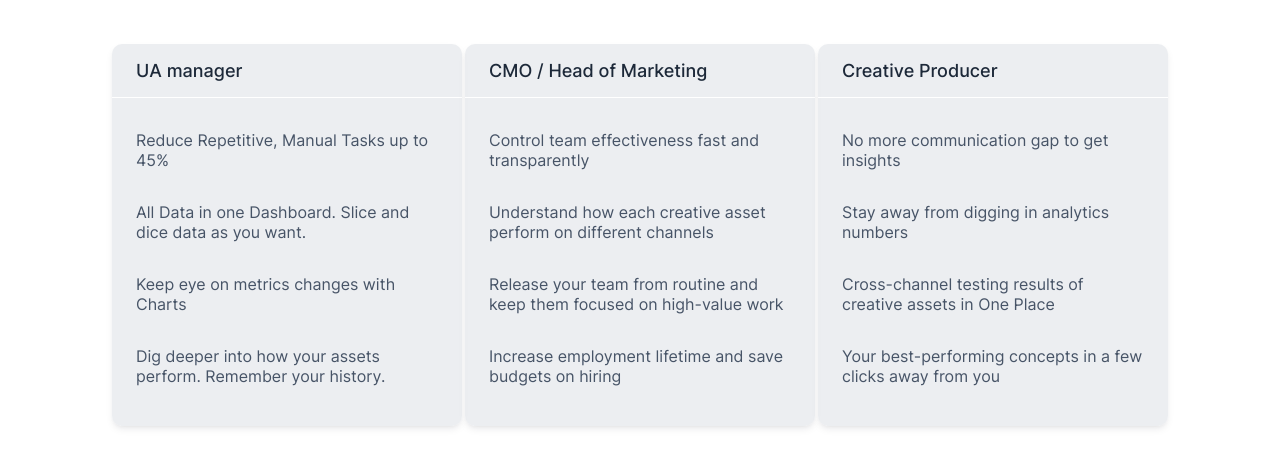
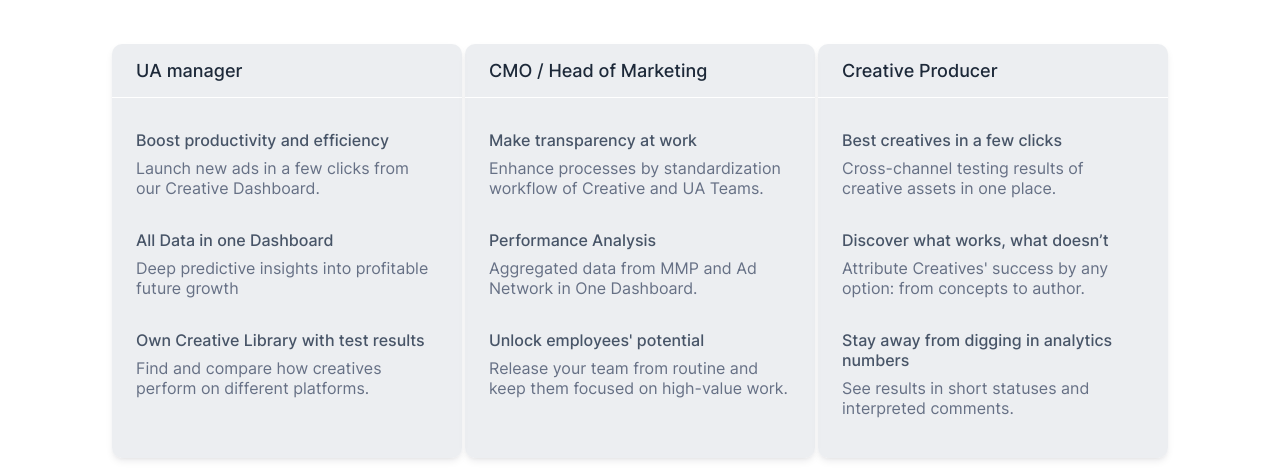
Before and after one commit to scalemate-dev/scalemate-landing, a Vue app: page / in a window 1280 px wide. Shown: the part 940-1408 px from the top of the page. Built offline with nearby package versions, Linux system fonts and the light colour scheme.

Commit message:
fix texts for how we can help block

```diff
--- a/src/blocks/HowCanHelp.vue
+++ b/src/blocks/HowCanHelp.vue
@@ -26,28 +26,26 @@ export default {
         {
           position: 'UA manager',
           options: [
-            {label: 'Reduce Repetitive, Manual Tasks up to 45%'},
-            {label: 'All Data in one Dashboard. Slice and dice data as you want.'},
-            {label: 'Keep eye on metrics changes with Charts'},
-            {label: 'Dig deeper into how your assets perform. Remember your history.'},
+            {label: 'Boost productivity and efficiency', text: 'Launch new ads in a few clicks from our Creative Dashboard.'},
+            {label: 'All Data in one Dashboard', text: 'Deep predictive insights into profitable future growth'},
+            {label: 'Own Creative Library with test results', text: 'Find and compare how creatives perform on different platforms.'}
           ]
         },
         {
           position: 'CMO / Head of Marketing',
           options: [
-            {label: 'Control team effectiveness fast and transparently'},
-            {label: 'Understand how each creative asset perform on different channels'},
-            {label: 'Release your team from routine and keep them focused on high-value work'},
-            {label: 'Increase employment lifetime and save budgets on hiring'},
+            {label: 'Make transparency at work', text: 'Enhance processes by standardization workflow of Creative and UA Teams.'},
+            {label: 'Performance Analysis', text: 'Aggregated data from MMP and Ad Network in One Dashboard.'},
+            {label: 'Unlock employees\' potential', text: 'Release your team from routine and keep them focused on high-value work.'},
           ]
         },
         {
           position: 'Creative Producer',
           options: [
-            {label: 'No more communication gap to get insights'},
-            {label: 'Stay away from digging in analytics numbers'},
-            {label: 'Cross-channel testing results of creative assets in One Place'},
-            {label: 'Your best-performing concepts in a few clicks away from you'},
+            {label: 'Best creatives in a few clicks', text: 'Cross-channel testing results of creative assets in one place.'},
+            {label: 'Discover what works, what doesn’t', text: 'Attribute Creatives\' success by any option: from concepts to author.'},
+            {label: 'Stay away from digging in analytics numbers', text: 'See results in short statuses and interpreted comments.'},
+            // {label: 'Your best-performing concepts in a few clicks away from you'},
           ]
         },
       ]
@@ -109,7 +107,7 @@ export default {
   &-descr-heading {
     margin-bottom: 8px;
     font-size: 16px;
-    font-weight: 400;
+    font-weight: 500;
     color: $color-text-600;
   }
 
```
Also changed, not shown: 1 other file (tests, documents, lock files or other folders).
